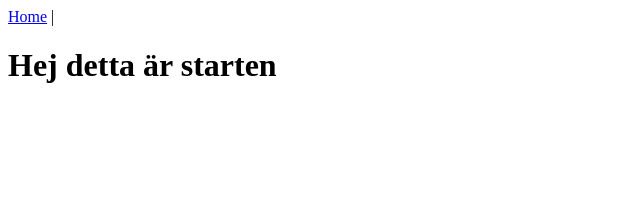
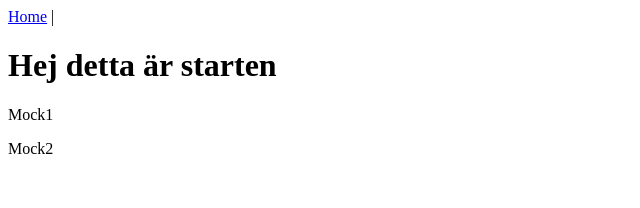
Before and after one commit to owenboy9/Vivimos, a React (Vite) app: page / in a window 1280 px wide. Shown: the top 208 px of the page, without its empty margins (0-640 px from the left). Built offline with nearby package versions, Linux system fonts and the light colour scheme.

Commit message:
Lägger till global context

```diff
--- a/src/App.jsx
+++ b/src/App.jsx
@@ -1,9 +1,12 @@
 import Router from "./components/Router.jsx"
+import { GlobalProvider } from './GlobalContext'
 
 function App() {
 
   return (
-    <Router />
+    <GlobalProvider>
+      <Router />
+    </GlobalProvider>
   )
 }
 
--- /dev/null
+++ b/src/GlobalContext.jsx
@@ -0,0 +1,14 @@
+import { createContext, useState } from 'react'
+
+const GlobalContext = createContext()
+
+function GlobalProvider({ children }) {
+    const [ads, setAds] = useState(["Mock1", "Mock2"])
+
+    return <GlobalContext.Provider value={{ ads, setAds }}>
+        {children}
+    </GlobalContext.Provider>
+}
+
+
+export { GlobalProvider, GlobalContext }
--- a/src/pages/Home.jsx
+++ b/src/pages/Home.jsx
@@ -1,10 +1,17 @@
-
+import { useContext } from "react"
+import { GlobalContext } from "../GlobalContext"
 
 
 function Home() {
 
+  const { ads, setAds } = useContext(GlobalContext)
+  console.log(ads)
+
   return (
+    <>
     <h1>Hej detta är starten</h1>
+    {ads.map(ad => <p>{ad}</p>)}
+    </>
   );
 }
 
```
